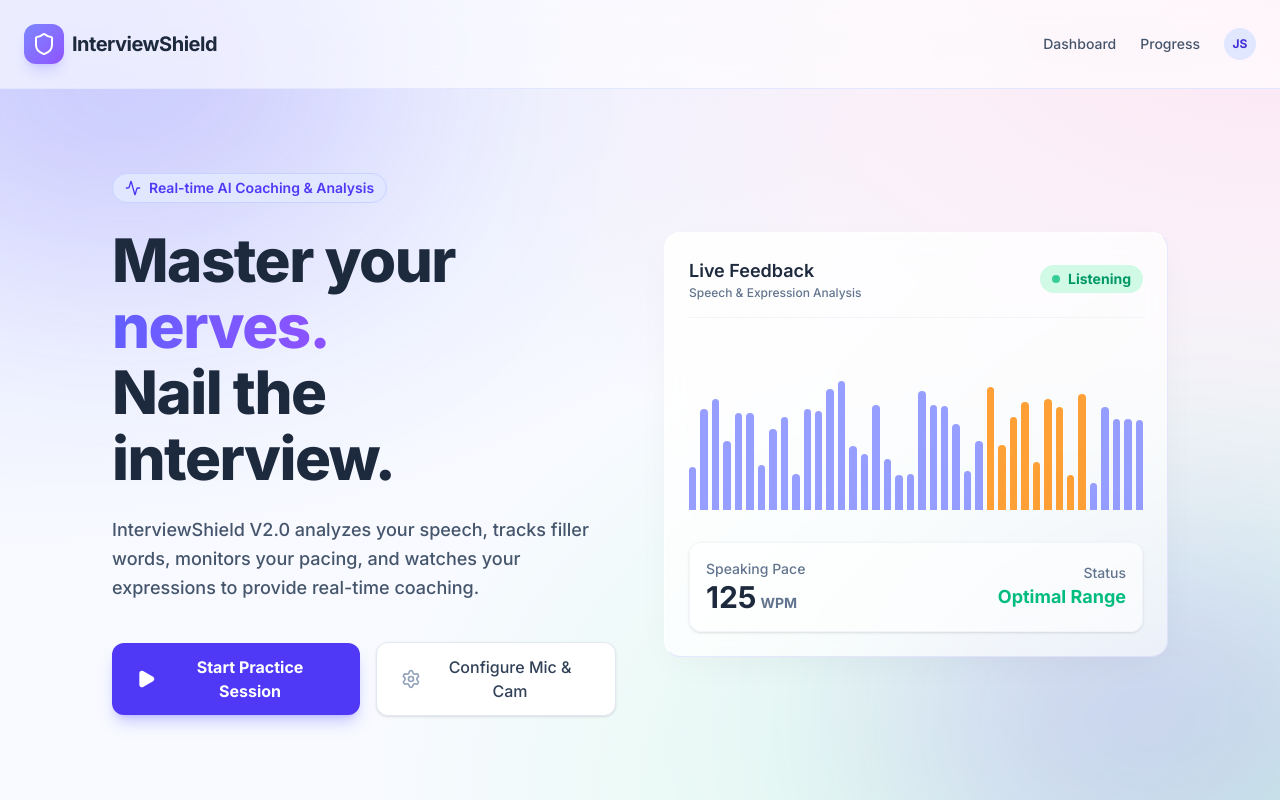
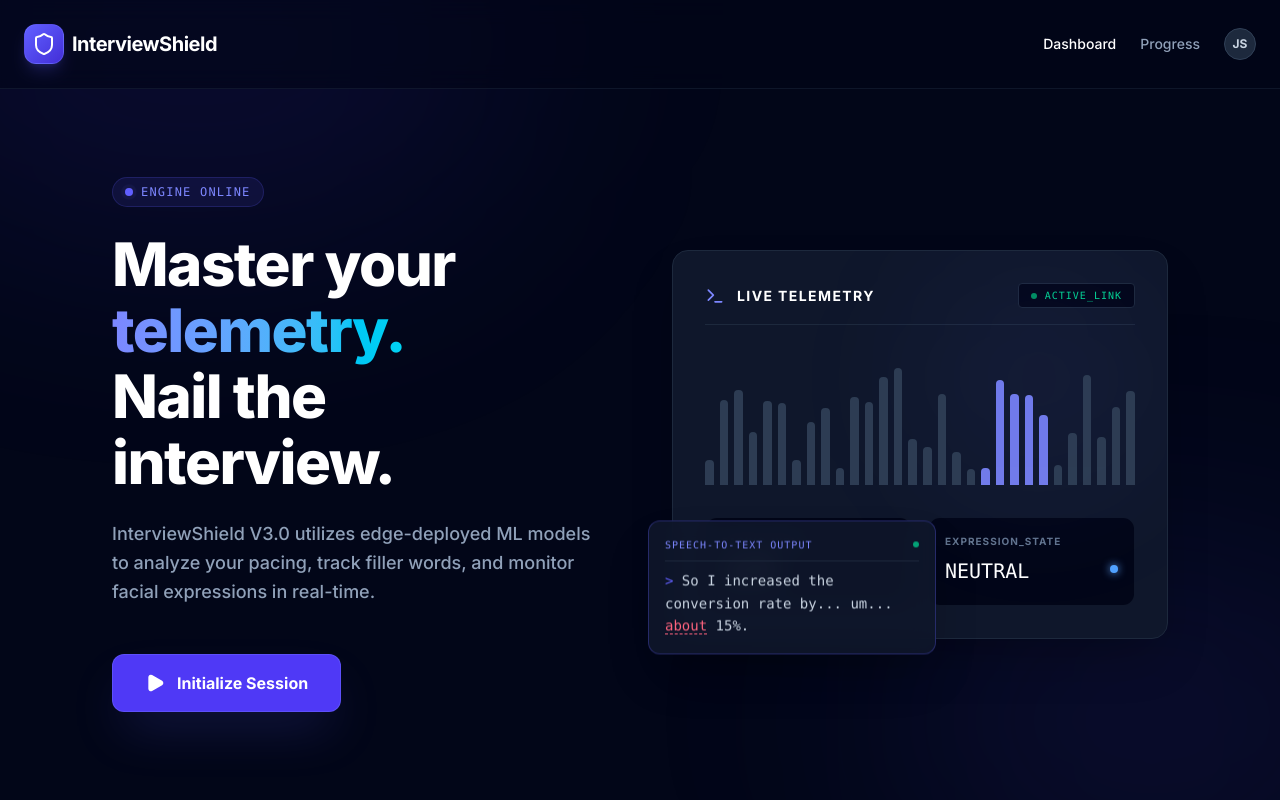
Before and after one commit to shwetasharma0407/interview_shield, a Next.js app in the folder app/: page / in a window 1280 px wide. Built offline with nearby package versions, Linux system fonts and the light colour scheme.

Commit message:
Premium Landing Page & Setup Fixes

```diff
--- a/app/src/app/page.tsx
+++ b/app/src/app/page.tsx
@@ -1,37 +1,36 @@
 "use client";
 
-import { useState } from "react";
 import { motion } from "framer-motion";
-import { Mic, Activity, Shield, ArrowRight, Play, Settings } from "lucide-react";
+import { Shield, Activity, Play, Terminal, ArrowRight, Video } from "lucide-react";
 import Link from "next/link";
 
 export default function Home() {
   return (
-    <main className="flex-1 flex flex-col relative overflow-hidden">
-      {/* Background elements */}
-      <div className="absolute top-[-10%] left-[-10%] w-[40%] h-[40%] bg-indigo-600/20 rounded-full blur-[120px] pointer-events-none" />
-      <div className="absolute bottom-[-10%] right-[-10%] w-[40%] h-[40%] bg-violet-600/20 rounded-full blur-[120px] pointer-events-none" />
+    <main className="flex-1 flex flex-col relative overflow-hidden bg-slate-950 text-slate-200 min-h-screen">
+      {/* Dark Premium Background Effects */}
+      <div className="absolute top-[-20%] left-[-10%] w-[50%] h-[50%] bg-indigo-600/10 rounded-full blur-[120px] pointer-events-none" />
+      <div className="absolute bottom-[-10%] right-[-10%] w-[40%] h-[40%] bg-indigo-900/20 rounded-full blur-[120px] pointer-events-none" />
 
       {/* Header */}
-      <header className="w-full p-6 flex justify-between items-center z-10 border-b border-indigo-100 bg-white/60 backdrop-blur-md">
+      <header className="w-full p-6 flex justify-between items-center z-10 border-b border-slate-800/50 bg-slate-950/60 backdrop-blur-md">
         <div className="flex items-center gap-2">
-          <div className="w-10 h-10 rounded-xl bg-gradient-to-br from-indigo-400 to-violet-500 flex items-center justify-center shadow-lg shadow-indigo-500/20">
+          <div className="w-10 h-10 rounded-xl bg-gradient-to-br from-indigo-500 to-indigo-700 flex items-center justify-center shadow-lg shadow-indigo-500/20 border border-indigo-400/30">
             <Shield className="w-6 h-6 text-white" />
           </div>
-          <span className="text-xl font-bold tracking-tight text-slate-800">InterviewShield</span>
+          <span className="text-xl font-bold tracking-tight text-white">InterviewShield</span>
         </div>
-        <nav className="flex items-center gap-6 text-sm font-medium text-slate-600">
-          <Link href="/" className="hover:text-indigo-600 transition-colors">Dashboard</Link>
-          <Link href="/progress" className="hover:text-indigo-600 transition-colors">Progress</Link>
-          <div className="w-8 h-8 rounded-full bg-indigo-100 flex items-center justify-center cursor-pointer hover:bg-indigo-200 transition-colors">
-            <span className="text-xs text-indigo-700 font-bold">JS</span>
+        <nav className="flex items-center gap-6 text-sm font-medium text-slate-400">
+          <Link href="/" className="text-white">Dashboard</Link>
+          <Link href="/progress" className="hover:text-indigo-400 transition-colors">Progress</Link>
+          <div className="w-8 h-8 rounded-full bg-slate-800 flex items-center justify-center cursor-pointer hover:bg-slate-700 transition-colors border border-slate-700">
+            <span className="text-xs text-slate-300 font-bold">JS</span>
           </div>
         </nav>
       </header>
 
       {/* Main Content */}
       <div className="flex-1 max-w-6xl w-full mx-auto p-6 md:p-12 z-10 flex flex-col justify-center">
-        <div className="grid grid-cols-1 lg:grid-cols-2 gap-12 items-center">
+        <div className="grid grid-cols-1 lg:grid-cols-2 gap-16 items-center">
 
           {/* Left Column: Copy */}
           <motion.div
@@ -40,81 +39,102 @@
             transition={{ duration: 0.5 }}
             className="flex flex-col gap-6"
           >
-            <div className="inline-flex items-center gap-2 px-3 py-1 rounded-full bg-indigo-100 text-indigo-600 text-sm font-semibold w-fit border border-indigo-200">
-              <Activity className="w-4 h-4" />
-              <span>Real-time AI Coaching & Analysis</span>
+            <div className="inline-flex items-center gap-2 px-3 py-1.5 rounded-full bg-indigo-500/10 text-indigo-400 text-xs font-mono uppercase tracking-widest w-fit border border-indigo-500/20">
+              <span className="relative flex h-2 w-2">
+                <span className="animate-ping absolute inline-flex h-full w-full rounded-full bg-indigo-400 opacity-75"></span>
+                <span className="relative inline-flex rounded-full h-2 w-2 bg-indigo-500"></span>
+              </span>
+              Engine Online
             </div>
 
-            <h1 className="text-5xl md:text-6xl font-extrabold tracking-tight leading-[1.1] text-slate-800">
-              Master your <span className="text-transparent bg-clip-text bg-gradient-to-r from-indigo-500 to-violet-500">nerves.</span><br />
+            <h1 className="text-5xl md:text-6xl font-extrabold tracking-tight leading-[1.1] text-white">
+              Master your <span className="text-transparent bg-clip-text bg-gradient-to-r from-indigo-400 to-cyan-400">telemetry.</span><br />
               Nail the interview.
             </h1>
 
-            <p className="text-lg text-slate-600 leading-relaxed max-w-xl font-medium">
-              InterviewShield V2.0 analyzes your speech, tracks filler words, monitors your pacing, and watches your expressions to provide real-time coaching.
+            <p className="text-lg text-slate-400 leading-relaxed max-w-xl font-medium">
+              InterviewShield V3.0 utilizes edge-deployed ML models to analyze your pacing, track filler words, and monitor facial expressions in real-time.
             </p>
 
-            <div className="flex items-center gap-4 mt-4">
+            <div className="flex items-center gap-4 mt-6">
               <Link href="/setup">
-                <button className="flex items-center gap-2 bg-indigo-600 text-white px-6 py-3 rounded-xl font-bold shadow-lg shadow-indigo-500/30 hover:bg-indigo-700 transition-all hover:scale-105 active:scale-95">
+                <button className="group flex items-center gap-3 bg-indigo-600 text-white px-8 py-4 rounded-xl font-bold shadow-2xl shadow-indigo-500/20 hover:bg-indigo-500 transition-all hover:scale-105 active:scale-95 border border-indigo-400/30">
                   <Play className="w-5 h-5 fill-current" />
-                  Start Practice Session
+                  Initialize Session
                 </button>
               </Link>
-              <button className="flex items-center gap-2 bg-white border border-slate-200 px-6 py-3 rounded-xl font-medium hover:bg-slate-50 transition-all text-slate-700 shadow-sm">
-                <Settings className="w-5 h-5 text-slate-400" />
-                Configure Mic & Cam
-              </button>
             </div>
           </motion.div>
 
-          {/* Right Column: Visualizer Mockup */}
+          {/* Right Column: Premium Dark Mode Visualizer Mockup */}
           <motion.div
             initial={{ opacity: 0, scale: 0.95 }}
             animate={{ opacity: 1, scale: 1 }}
             transition={{ duration: 0.6, delay: 0.1 }}
             className="relative"
           >
-            <div className="glass-card rounded-2xl p-6 relative overflow-hidden">
-              <div className="flex justify-between items-center mb-8 border-b border-slate-100 pb-4">
-                <div>
-                  <h3 className="font-semibold text-lg text-slate-800">Live Feedback</h3>
-                  <p className="text-xs text-slate-500 font-medium">Speech & Expression Analysis</p>
+            <div className="bg-slate-900 rounded-2xl p-8 relative overflow-hidden border border-slate-800 shadow-2xl">
+              {/* Glow overlay */}
+              <div className="absolute top-0 right-0 w-64 h-64 bg-indigo-500/5 rounded-full blur-3xl pointer-events-none" />
+
+              <div className="flex justify-between items-center mb-8 border-b border-slate-800 pb-4">
+                <div className="flex items-center gap-3">
+                  <Terminal className="w-5 h-5 text-indigo-400" />
+                  <div>
+                    <h3 className="font-bold text-sm tracking-widest uppercase text-white">Live Telemetry</h3>
+                  </div>
                 </div>
-                <div className="flex items-center gap-2 px-3 py-1 rounded-full bg-emerald-100 text-emerald-600 text-sm font-bold">
-                  <span className="w-2 h-2 rounded-full bg-emerald-500 animate-pulse"></span>
-                  Listening
+                <div className="flex items-center gap-2 px-3 py-1 rounded bg-slate-950 border border-slate-800 text-emerald-400 text-[10px] font-mono tracking-widest uppercase">
+                  <span className="w-1.5 h-1.5 rounded-full bg-emerald-500 animate-pulse"></span>
+                  Active_Link
                 </div>
               </div>
 
-              <div className="flex items-end gap-1 h-40 w-full opacity-80">
-                {/* Mock wave bars */}
-                {[...Array(40)].map((_, i) => {
-                  const height = 20 + Math.random() * 60;
-                  const isStressed = i > 25 && i < 35;
+              <div className="flex items-end gap-1.5 h-32 w-full opacity-90 mb-8">
+                {/* Sleek audio visualizer */}
+                {[...Array(30)].map((_, i) => {
+                  const height = 10 + Math.random() * 80;
+                  const isStressed = i > 18 && i < 24;
                   return (
                     <motion.div
                       key={i}
-                      animate={{ height: [`${height}%`, `${height + (Math.random() * 20 - 10)}%`, `${height}%`] }}
+                      animate={{ height: [`${height}%`, `${height + (Math.random() * 30 - 15)}%`, `${height}%`] }}
                       transition={{ duration: 1.5, repeat: Infinity, ease: "easeInOut", delay: i * 0.05 }}
-                      className={`flex-1 rounded-t-sm ${isStressed ? 'bg-orange-400' : 'bg-indigo-400'}`}
+                      className={`flex-1 rounded-t-sm ${isStressed ? 'bg-indigo-400' : 'bg-slate-700'}`}
                     />
                   )
                 })}
               </div>
 
-              <div className="mt-8 flex justify-between items-center bg-white/60 p-4 rounded-xl border border-slate-100 shadow-sm">
-                <div>
-                  <p className="text-sm font-medium text-slate-500">Speaking Pace</p>
-                  <p className="text-3xl font-bold text-slate-800">125<span className="text-sm text-slate-500 ml-1">WPM</span></p>
+              <div className="grid grid-cols-2 gap-4">
+                <div className="bg-slate-950 p-4 rounded-xl border border-slate-800/50">
+                  <p className="text-[10px] font-bold text-slate-500 uppercase tracking-widest mb-1">Pacing_WPM</p>
+                  <p className="text-3xl font-mono text-white">125</p>
                 </div>
-                <div className="text-right">
-                  <p className="text-sm font-medium text-slate-500">Status</p>
-                  <p className="text-lg font-bold text-emerald-500">Optimal Range</p>
+                <div className="bg-slate-950 p-4 rounded-xl border border-slate-800/50">
+                  <p className="text-[10px] font-bold text-slate-500 uppercase tracking-widest mb-1">Expression_State</p>
+                  <div className="flex items-center justify-between">
+                    <p className="text-xl font-mono text-white uppercase mt-1">Neutral</p>
+                    <div className="w-2 h-2 rounded-full bg-blue-400 shadow-[0_0_8px_#60a5fa]" />
+                  </div>
                 </div>
               </div>
             </div>
 
+            {/* Floating STT snippet */}
+            <motion.div
+              animate={{ y: [0, -10, 0] }}
+              transition={{ duration: 4, repeat: Infinity, ease: "easeInOut" }}
+              className="absolute -bottom-6 -left-6 bg-slate-900/90 backdrop-blur-md rounded-xl p-4 shadow-2xl border border-indigo-500/30 flex flex-col gap-2 w-72"
+            >
+              <div className="flex items-center justify-between border-b border-slate-800 pb-2">
+                <span className="text-[10px] font-mono text-indigo-400 uppercase tracking-widest">Speech-To-Text Output</span>
+                <div className="w-1.5 h-1.5 bg-emerald-400 rounded-full animate-pulse" />
+              </div>
+              <p className="text-sm font-mono text-slate-300 leading-relaxed">
+                <span className="text-indigo-500">{">"}</span> So I increased the conversion rate by... um... <span className="text-rose-400 border-b border-rose-400 border-dashed">about</span> 15%.
+              </p>
+            </motion.div>
           </motion.div>
         </div>
       </div>
```
Also changed, not shown: app/src/app/setup/page.tsx (+40 -65 lines).
